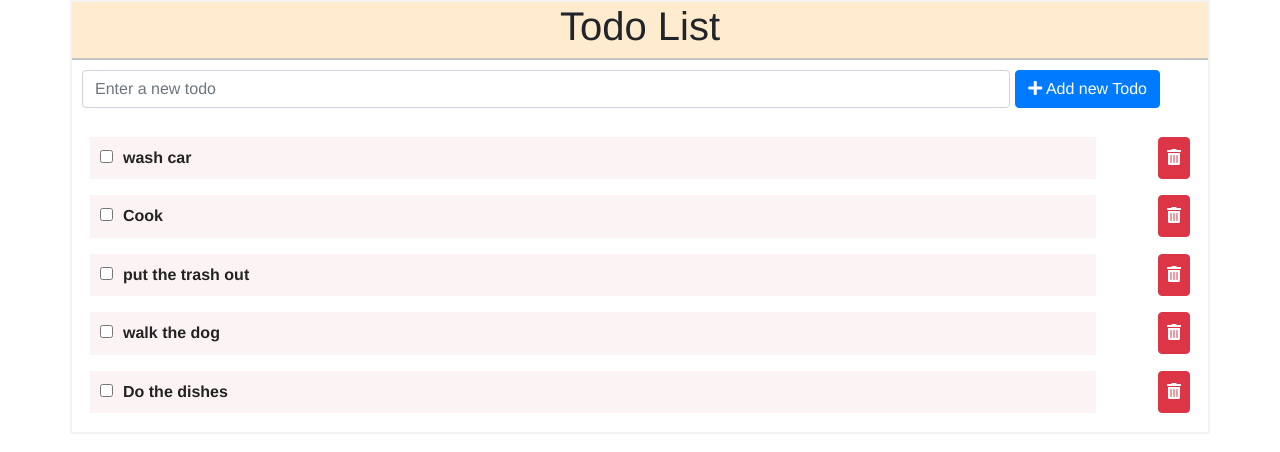
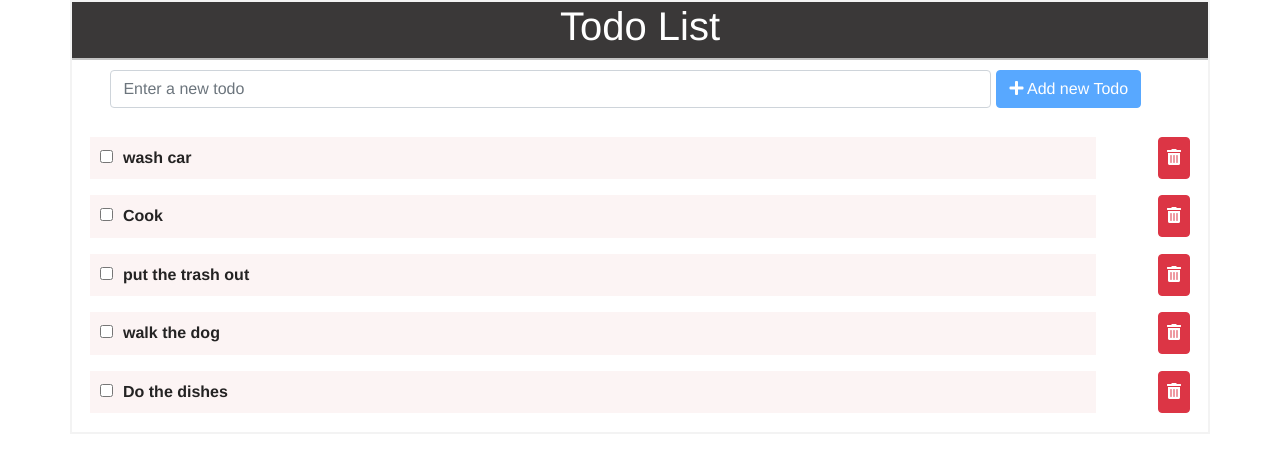
Before and after one commit to tpil/Todo-app, a React (Create React App) app: page / in a window 1280 px wide. Shown: the top 452 px of the page. Built offline with nearby package versions, Linux system fonts and the light colour scheme.

Commit message:
AddNewToDo.js, uuid npm installation

```diff
--- a/package.json
+++ b/package.json
@@ -11,6 +11,7 @@
     "react-bootstrap": "^1.4.0",
     "react-dom": "^17.0.1",
     "react-scripts": "4.0.0",
+    "uuid": "^8.3.1",
     "web-vitals": "^0.2.4"
   },
   "scripts": {
--- a/src/App.css
+++ b/src/App.css
@@ -21,6 +21,7 @@ a{
 
 }
 header{
- background-color: blanchedalmond;
+ background-color: rgb(58, 56, 56);
   border-bottom:2px #c3c3c3 solid;
+  color:white;
 }
--- a/src/App.js
+++ b/src/App.js
@@ -1,10 +1,9 @@
 import React,{Component} from 'react';
-
-import AddNewToDo from './components/addNewToDo';
+import AddNewToDo from './components/AddNewToDo';
 import TodoList from './components/TodoList';
 import './App.css';
 
-
+import { v4 as uuidv4 } from 'uuid'; //to create random ids
 
 class App extends Component {
 
@@ -13,27 +12,27 @@ constructor(){
   this.state={
     todo : [
         {
-            id:1,
+            id:uuidv4(),
             item:"wash car",
             completed:false
         },
         {
-            id:2,
+            id:uuidv4(),
             item:"Cook",
             completed:false
         },
         {
-            id:3,
+            id:uuidv4(),
             item:"put the trash out",
             completed:false
         },
         {
-            id:4,
+            id:uuidv4(),
             item:"walk the dog",
             completed:false
         },
         {
-            id:5,
+            id:uuidv4(),
             item:"Do the dishes",
             completed:false
         }
@@ -49,6 +48,15 @@ constructor(){
 
 }
 
+addTodo = (todoItem) =>{
+  const newTodo ={
+    id:uuidv4(),
+    item: todoItem,
+    completed:false
+  }
+this.setState({todo:[...this.state.todo, newTodo]})
+}
+
 render(){
     return(
         <div className="App">
@@ -56,7 +64,7 @@ render(){
           <h1 className="text-center">Todo List</h1>
           </header>
 
-          <AddNewToDo />
+          <AddNewToDo addTodo={this.addTodo}/>
 
           {/*Pass todo to the list*/ }
           <TodoList addTodo={this.state.todo} deleteTodo={this.deleteTodo}>
--- a/src/components/addNewToDo.js
+++ b/src/components/addNewToDo.js
@@ -1,32 +1,54 @@
 import React, { Component } from 'react'
 import { Button,Form } from 'react-bootstrap';
 
-class addNewToDo extends Component {
+class AddNewToDo extends Component {
     constructor(){
         super();
         this.state={
-            inputTerm:''
+            newTodo:'',
+            submitDisabled:true
         }
     }
 
+    onChange =(e) =>{
+        //Se periptosh pou eixame forma me polla input mporoume na orizoume to name tou input idio me to ta state  wste na mh xreiazetai na kanume event handler gia ola ta input
+        this.setState({[e.target.name]:e.target.value});
+
+         /*An exoume ena mono input
+       // this.setState({newTodo:e.target.value});
+       // console.log(e.target.value);*/
+
+        if(e.target.value!==''){
+            this.setState({submitDisabled:false})
+        }
+
+    }
+    onSubmit =(e)=>{
+        e.preventDefault(); //apagoreuoyme na ginei to submit sto idio arxeio AddNewToDo.js
+        this.props.addTodo(this.state.newTodo);
+        this.setState({newTodo:''});
+        this.setState({submitDisabled:true});
+    }
 
     render() {
         return (
-            <Form  style={{padding:'10px'}}>
+            <div style={{margin:"auto",width:'95%'}}>
+            <Form  style={{padding:'10px'}} onSubmit={this.onSubmit}>
                 <Form.Row className='d-flex bd-highlight'>
                     <Form.Group className="col-10" controlId="newTodo">
-                    <Form.Control type="text" placeholder="Enter a new todo" />
+                    <Form.Control name='newTodo' value={this.state.newTodo} type="text" placeholder="Enter a new todo" onChange={this.onChange}/>
                     </Form.Group>
 
                     <Form.Group >
-                    <Button variant="primary" type="submit" >
+                    <Button variant="primary" type="submit" disabled={this.state.submitDisabled}>
                     <i className="fas fa-plus"></i> Add new Todo
                     </Button>
                     </Form.Group>
                 </Form.Row>
             </Form>
+           </div>
 
         )
     }
 }
-export default addNewToDo;
+export default AddNewToDo;
```
Also changed, not shown: 1 other file (tests, documents, lock files or other folders).
